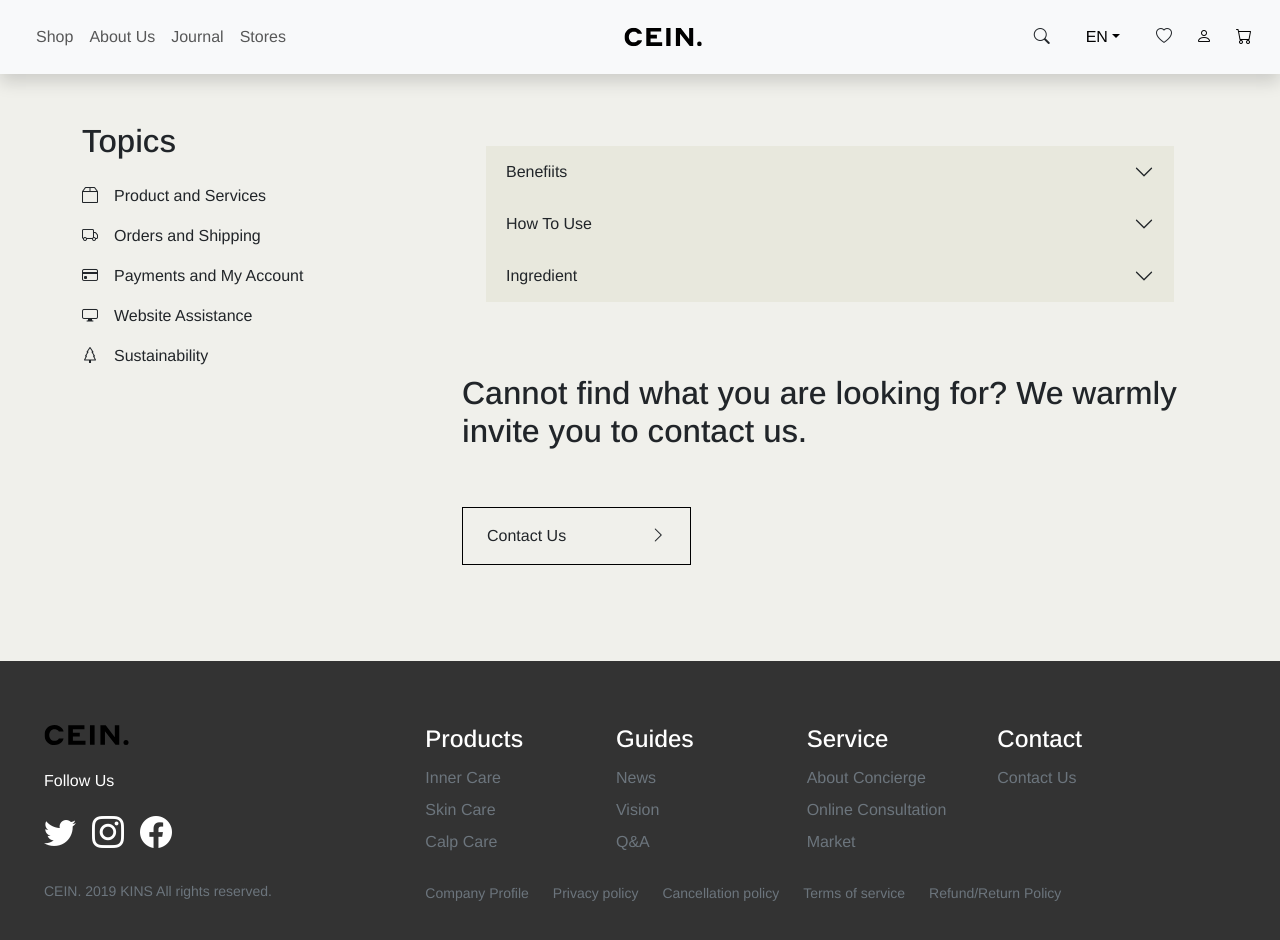
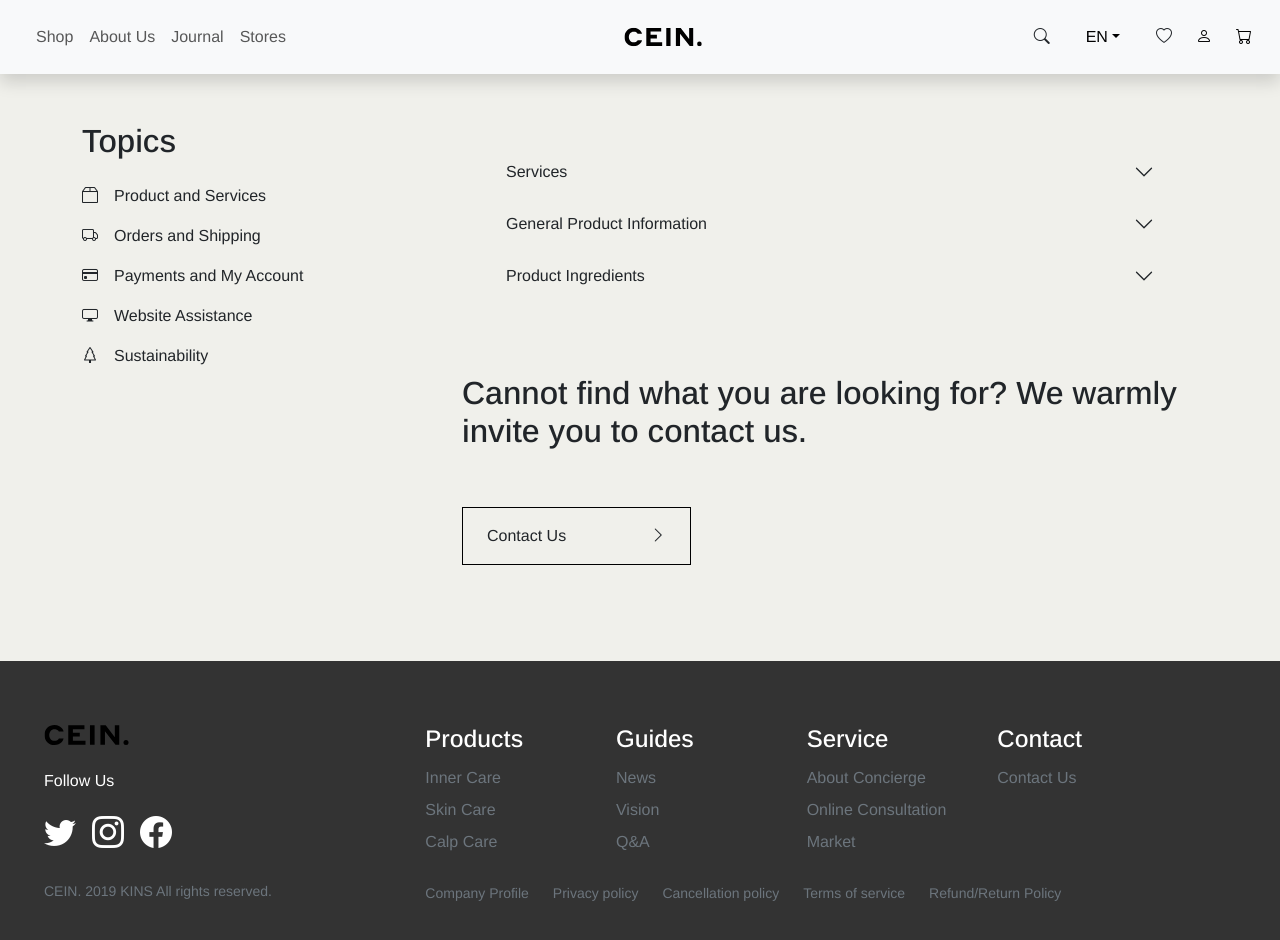
Before and after one commit to 1CL0UD/cein-react, a React (Vite) app: page /faq in a window 1280 px wide. Shown: the top 940 px of the page. Built offline with nearby package versions, Linux system fonts and the light colour scheme.

Commit message:
looped accordion

```diff
--- a/src/components/ui/Accordion.tsx
+++ b/src/components/ui/Accordion.tsx
@@ -1,105 +1,47 @@
-const Accordion = () => {
+interface Props {
+  transparent: boolean;
+  data: Content[];
+}
+
+interface Content {
+  title: string;
+  content: string;
+}
+const Accordion = ({ transparent, data }: Props) => {
   return (
-    <div className="accordion px-4 py-4" id="accordionExample">
-      <div className="accordion-item border-0 rounded-0 bg-snow-drift">
+    <div className="accordion px-4 py-4" id="accordionComponent">
+      {data.map((item, index) => (
+        <div
+          className={`accordion-item border-0 rounded-0 ${
+            transparent ? 'bg-transparent' : 'bg-snow-drift'
+          } `}
+          key={index}
+        >
           <h2 className="accordion-header">
             <button
-            className="accordion-button collapsed bg-snow-drift rounded-0"
+              className={`accordion-button collapsed ${
+                transparent ? 'bg-transparent' : 'bg-snow-drift'
+              } rounded-0`}
               type="button"
               data-bs-toggle="collapse"
-            data-bs-target="#collapseOne"
+              data-bs-target={`#collapse${index}`}
               aria-expanded="false"
-            aria-controls="collapseOne"
+              aria-controls={`collapse${index}`}
             >
-            Benefiits
+              {item.title}
             </button>
           </h2>
           <div
-          id="collapseOne"
+            id={`collapse${index}`}
             className="accordion-collapse collapse"
-          data-bs-parent="#accordionExample"
+            data-bs-parent="#accordionComponent"
           >
             <div className="accordion-body">
-            <p className="fs-6">
-              Pure Micellar Cleansing Water: <br /> All in one: make-up removal,
-              cleansing and toning <br />
-              Ideal for removing make-up from eyelash extensions. Suitable for
-              the delicate eye area <br /> Cleanses particularly gently, ideal
-              also for sensitive skin <br />
-              Has a toning and moisturizing effect <br />
-              Ideal for quick and deep cleansing of male skin. <br />
-              The multifunctional travel companion Hydrating Eye Cream: Gentle
-              care for the sensitive eye area
-            </p>
+              <p className="fs-6">{item.content}</p>
             </div>
           </div>
         </div>
-      <div className="accordion-item border-0 rounded-0 bg-snow-drift">
-        <h2 className="accordion-header">
-          <button
-            className="accordion-button collapsed bg-snow-drift rounded-0"
-            type="button"
-            data-bs-toggle="collapse"
-            data-bs-target="#collapseTwo"
-            aria-expanded="false"
-            aria-controls="collapseTwo"
-          >
-            How To Use
-          </button>
-        </h2>
-        <div
-          id="collapseTwo"
-          className="accordion-collapse collapse"
-          data-bs-parent="#accordionExample"
-        >
-          <div className="accordion-body">
-            <p className="fs-6">
-              Pure Micellar Cleansing Water: <br /> All in one: make-up removal,
-              cleansing and toning <br />
-              Ideal for removing make-up from eyelash extensions. Suitable for
-              the delicate eye area <br /> Cleanses particularly gently, ideal
-              also for sensitive skin <br />
-              Has a toning and moisturizing effect <br />
-              Ideal for quick and deep cleansing of male skin. <br />
-              The multifunctional travel companion Hydrating Eye Cream: Gentle
-              care for the sensitive eye area
-            </p>
-          </div>
-        </div>
-      </div>
-      <div className="accordion-item border-0 rounded-0 bg-snow-drift">
-        <h2 className="accordion-header">
-          <button
-            className="accordion-button collapsed bg-snow-drift rounded-0"
-            type="button"
-            data-bs-toggle="collapse"
-            data-bs-target="#collapseThree"
-            aria-expanded="false"
-            aria-controls="collapseThree"
-          >
-            Ingredient
-          </button>
-        </h2>
-        <div
-          id="collapseThree"
-          className="accordion-collapse collapse"
-          data-bs-parent="#accordionExample"
-        >
-          <div className="accordion-body">
-            <p className="fs-6">
-              Pure Micellar Cleansing Water: <br /> All in one: make-up removal,
-              cleansing and toning <br />
-              Ideal for removing make-up from eyelash extensions. Suitable for
-              the delicate eye area <br /> Cleanses particularly gently, ideal
-              also for sensitive skin <br />
-              Has a toning and moisturizing effect <br />
-              Ideal for quick and deep cleansing of male skin. <br />
-              The multifunctional travel companion Hydrating Eye Cream: Gentle
-              care for the sensitive eye area
-            </p>
-          </div>
-        </div>
-      </div>
+      ))}
     </div>
   );
 };
```
Lines whose indentation alone changed are shown as unchanged.
